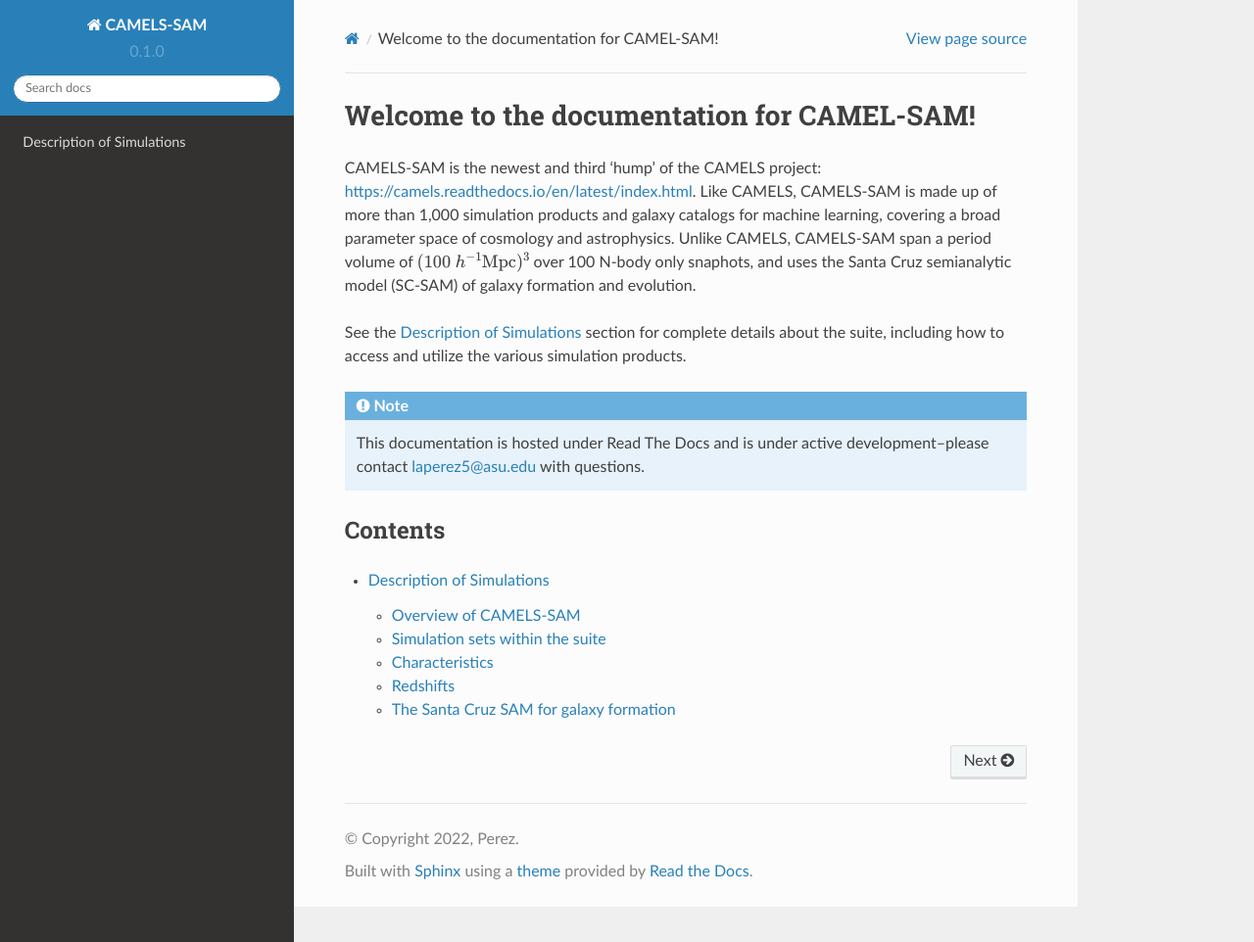
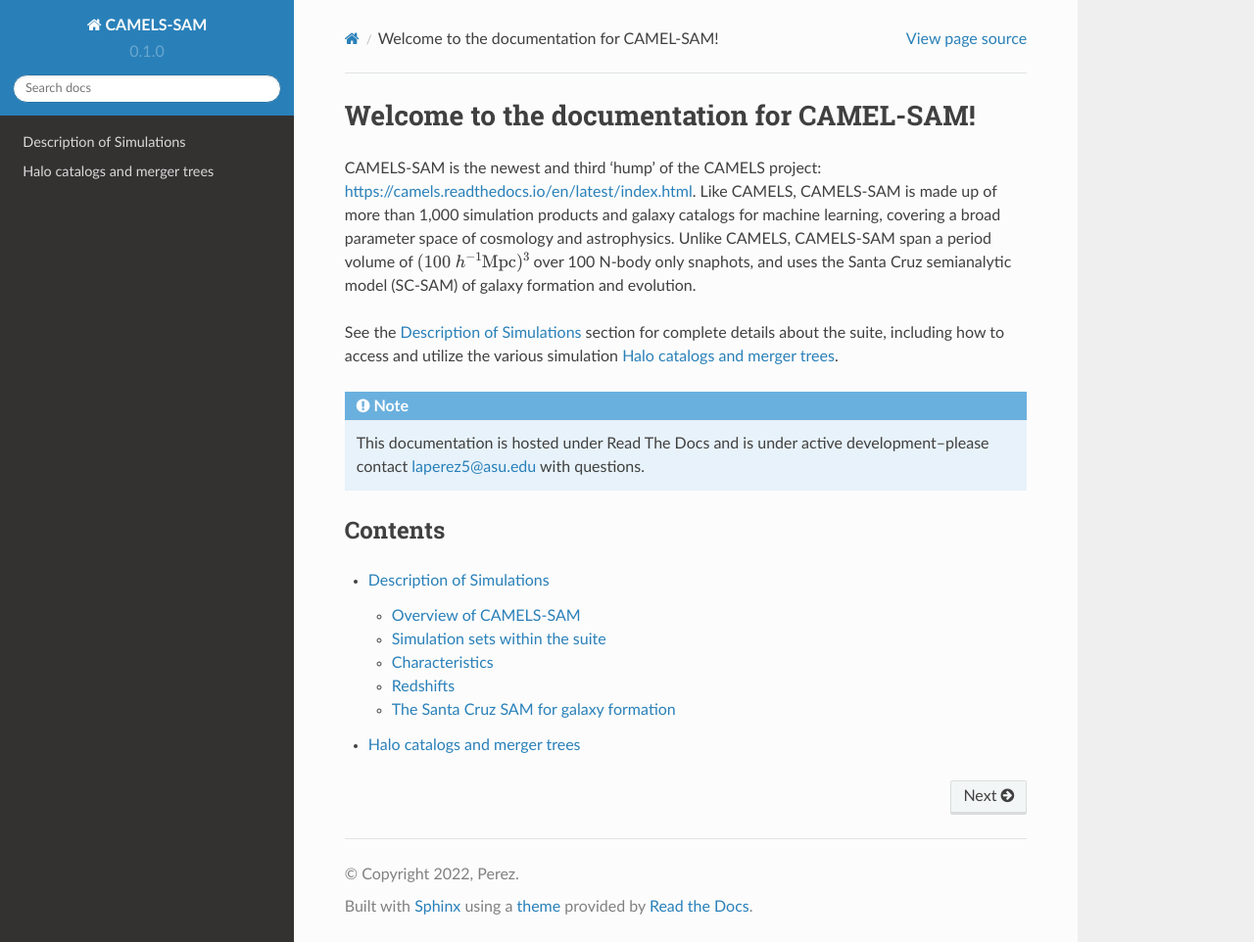
Before and after one commit to laperezNYC/CAMELS-SAM, a Sphinx documentation site: the page built from docs/source/index.rst, in a window 1280 px wide and 962 px high. Shown: the whole window at 98% size. Built offline with Sphinx 7.4.7 and the Read the Docs theme 2.0.0, drawn with Linux system fonts in a browser that asks for light colours; pages that are not in the unit, such as notebooks, are missing from menus.

Commit message:
Update index.rst

```diff
--- a/docs/source/index.rst
+++ b/docs/source/index.rst
@@ -4,7 +4,7 @@ Welcome to the documentation for CAMEL-SAM!
 CAMELS-SAM is the newest and third 'hump' of the CAMELS project: https://camels.readthedocs.io/en/latest/index.html. Like CAMELS, CAMELS-SAM is made up of more than 1,000 simulation products and galaxy catalogs for machine learning, covering a broad parameter space of cosmology and astrophysics. Unlike CAMELS, CAMELS-SAM span a period volume of :math:`(100~h^{-1}{\rm Mpc})^3` over 100 N-body only snaphots, and uses the Santa Cruz semianalytic model (SC-SAM) of galaxy formation and evolution.
 
 See the :doc:`simulations` section for complete details about the suite, including
-how to :ref:`access` and utilize the various simulation products.
+how to :ref:`access` and utilize the various simulation :doc:`dataproducts`.
 
 .. note::
 
```
Also changed, not shown: other parts of docs/source/index.rst (+1 -0 lines).
